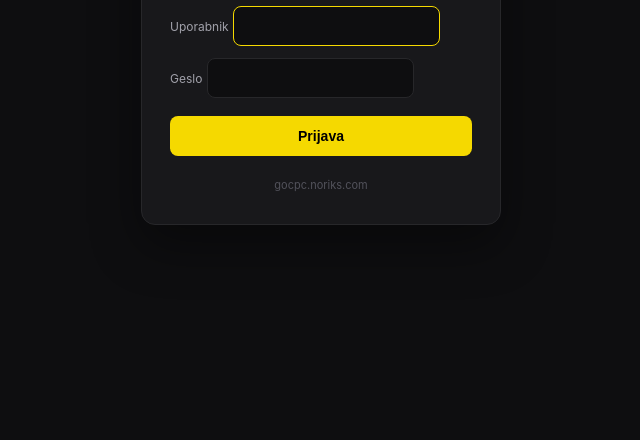
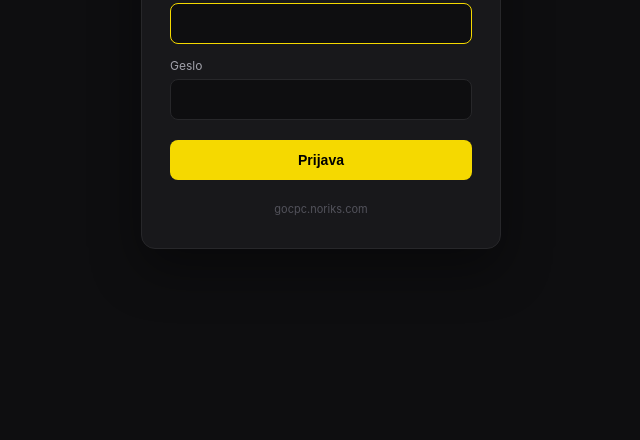
Before and after one commit to noriks-bot/gocpc, a website: page public-anon/login.html in a window 1280 px wide. Shown: the part 360-800 px from the top of the page, without its empty margins (319-959 px from the left). Drawn offline with Linux system fonts and the light colour scheme.

Commit message:
fix(login): poravnaj inpute na full-width, label nad inputom

```diff
--- a/public-anon/login.html
+++ b/public-anon/login.html
@@ -47,9 +47,13 @@
     }
     h1 span { color: #F5D900; }
     p.sub { color: #71717a; font-size: 13px; margin: 6px 0 0; }
-    form { margin-top: 22px; display: flex; flex-direction: column; gap: 12px; }
-    label { font-size: 12px; color: #a1a1aa; }
+    form { margin-top: 22px; display: flex; flex-direction: column; gap: 14px; }
+    .field { display: flex; flex-direction: column; gap: 6px; width: 100%; }
+    label { font-size: 12px; color: #a1a1aa; display: block; }
     input {
+      display: block;
+      width: 100%;
+      box-sizing: border-box;
       background: #0e0e10;
       border: 1px solid #27272a;
       border-radius: 8px;
@@ -58,6 +62,7 @@
       color: #fff;
       outline: none;
       transition: border-color .15s;
+      font-family: inherit;
     }
     input:focus { border-color: #F5D900; }
     button {
@@ -100,11 +105,11 @@
       <p class="sub">Google Ads dashboard + uploader</p>
     </div>
     <form id="loginForm">
-      <div>
+      <div class="field">
         <label for="u">Uporabnik</label>
         <input id="u" name="username" type="text" autocomplete="username" autofocus required />
       </div>
-      <div>
+      <div class="field">
         <label for="p">Geslo</label>
         <input id="p" name="password" type="password" autocomplete="current-password" required />
       </div>
```
